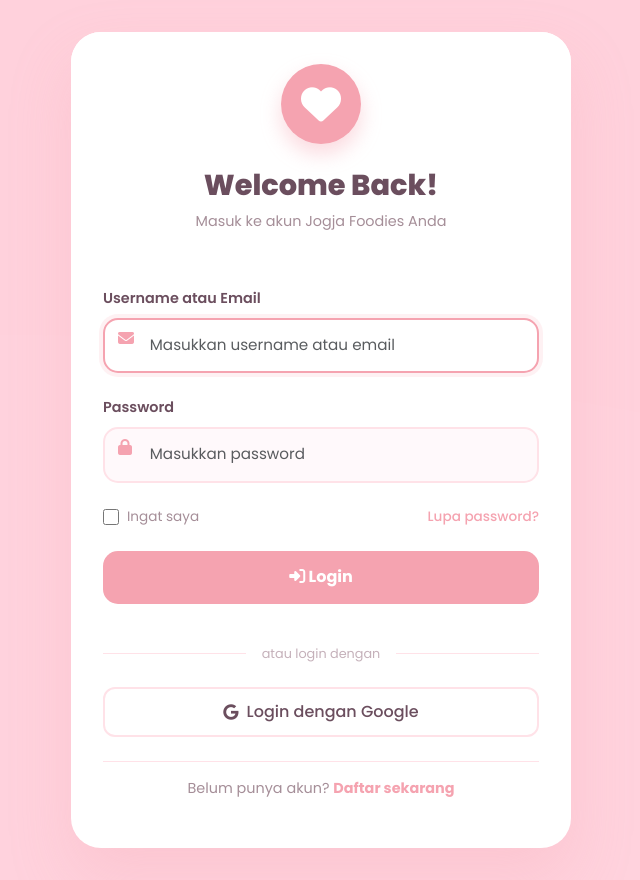
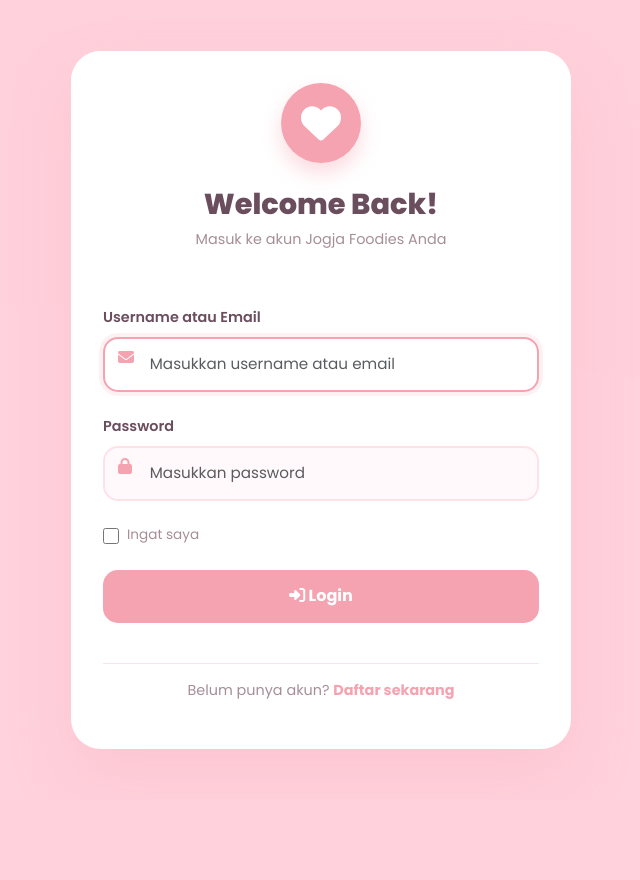
Before and after one commit to adelinecallista/jogja.foodies, a PHP site: page /login.php in a window 1280 px wide. Shown: the whole page, without its empty margins (319-959 px from the left). After the commit the page ends 749 px from the top, so only its background shows below. Run offline with PHP 8.4, Linux system fonts and the light colour scheme.

Commit message:
login rev

```diff
--- a/login.php
+++ b/login.php
@@ -436,24 +436,12 @@ if($_SERVER["REQUEST_METHOD"] == "POST") {
                     <label class="checkbox-label">
                         <input type="checkbox" name="remember"> Ingat saya
                     </label>
-                    <a href="#" class="forgot-link">Lupa password?</a>
                 </div>
 
                 <button type="submit" class="btn-login">
                     <i class="fas fa-sign-in-alt"></i> Login
                 </button>
             </form>
-
-            <div class="divider">
-                <span>atau login dengan</span>
-            </div>
-
-
-            <div class="social-login">
-                <button class="social-btn" onclick="alert('Login dengan Google akan segera hadir!')">
-                    <i class="fab fa-google"></i> Login dengan Google
-                </button>
-            </div>
 
             <div class="register-link">
                 <p>Belum punya akun? <a href="register.php">Daftar sekarang</a></p>
```
